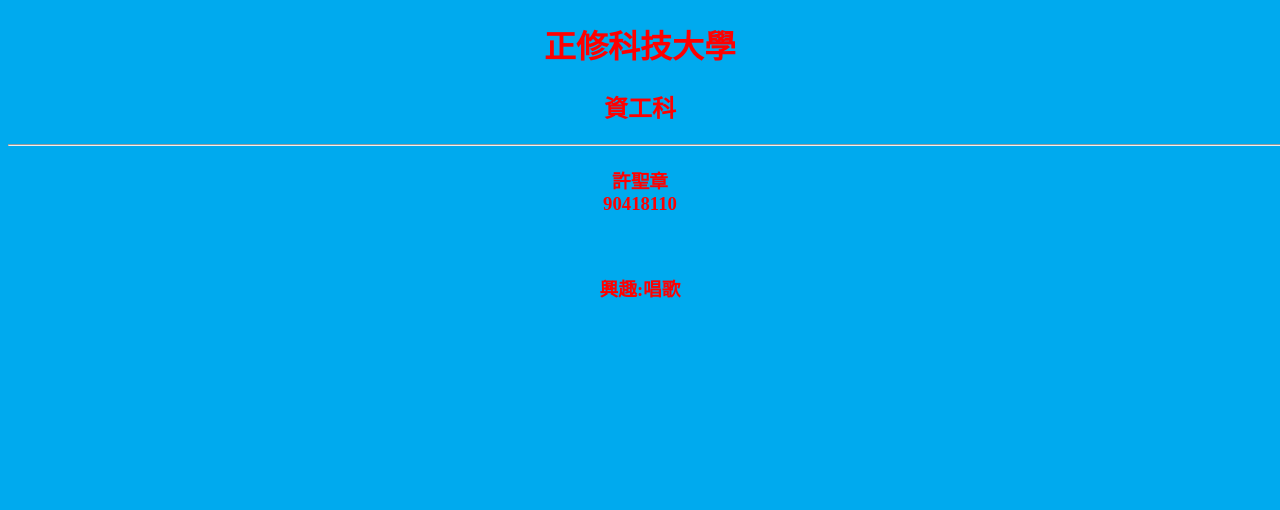
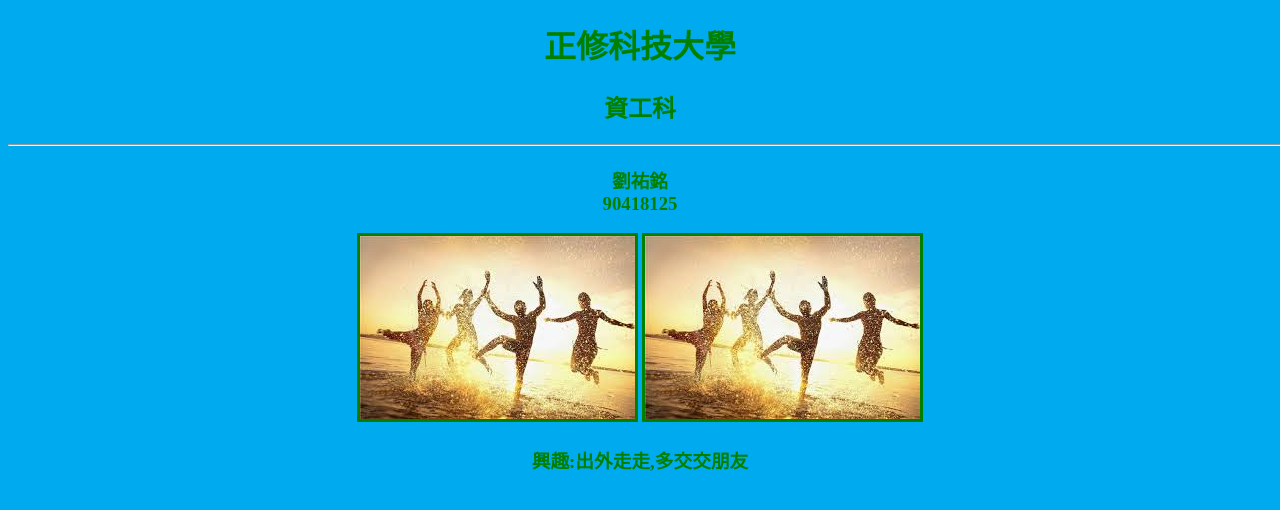
Before and after one commit to Handsome25/k90418125, a plain HTML site: page index.html in a window 1280 px wide. Shown: the top 510 px of the page. Drawn offline with Linux system fonts and the light colour scheme.

Commit message:
Update index.html

```diff
--- a/index.html
+++ b/index.html
@@ -2,12 +2,12 @@
 <html>
   <head>
     <meta charset="utf-8">
-    <title>許聖章</title>
+    <title>劉祐銘</title>
     <style media="screen">
     body{
       text-align: center;
       background-color: #00aaee;
-      color:red
+      color:green
     }
     </style>
   </head>
@@ -15,9 +15,10 @@
   <h1>正修科技大學</h1>
   <h2>資工科<h2>
 <hr width="10000">
-    <h3>許聖章</br>
-      90418110<h3>
-        <img src="Koala.jpg" alt="">
-    <h3>興趣:唱歌<h3
+    <h3>劉祐銘</br>
+      90418125<h3>
+        <img src="aadd.jpg" alt=""border="3">
+        <img src="aadd.jpg" alt=""border="3">
+    <h3>興趣:出外走走,多交交朋友<h3
   </body>
 </html>
```
